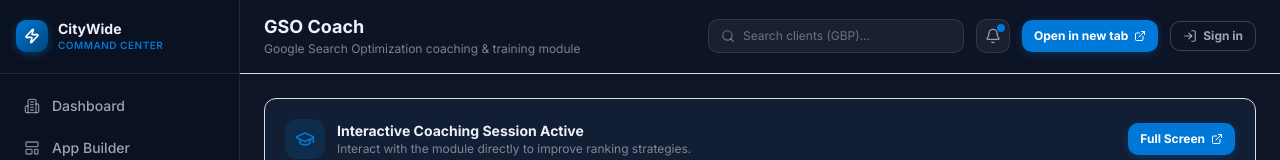
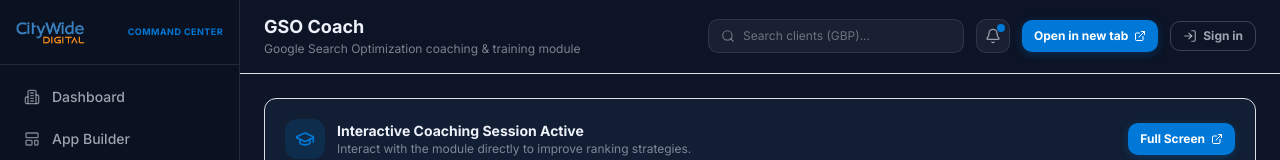
Before and after one commit to alanCWD/enter-CityWideDigitalPlatform, a React (Vite) app: page /coaching in a window 1280 px wide. Shown: the top 160 px of the page. Built offline with nearby package versions, Linux system fonts and the light colour scheme.

Commit message:
feat(ui): introduce Logo component and update branding

```diff
--- a/index.html
+++ b/index.html
@@ -3,7 +3,7 @@
 
 <head>
   <meta charset="UTF-8" />
-  <link href="/favicon.ico" rel="icon shortcut">
+  <link href="/cwd-logo.png" rel="icon shortcut" type="image/png">
   <meta name="viewport" content="width=device-width, initial-scale=1.0" />
   <link rel="preconnect" href="https://fonts.googleapis.com">
   <link rel="preconnect" href="https://fonts.gstatic.com" crossorigin>
--- /dev/null
+++ b/src/components/branding/Logo.tsx
@@ -0,0 +1,53 @@
+import { cn } from "@/lib/utils";
+
+interface LogoProps {
+  /** Visual size variant. Controls the rendered height of the logo image. */
+  size?: "xs" | "sm" | "md" | "lg";
+  /** Tailwind classes for additional styling (margin, opacity, etc.). */
+  className?: string;
+}
+
+const HEIGHTS: Record<NonNullable<LogoProps["size"]>, string> = {
+  xs: "h-5",
+  sm: "h-6",
+  md: "h-8",
+  lg: "h-12",
+};
+
+/**
+ * Official CityWide Digital wordmark.
+ *
+ * The logo file lives in /public/cwd-logo.png (orange "DIGITAL" + navy "CityWide").
+ * For dark backgrounds we tint the image via a CSS filter so the navy stays legible.
+ */
+export function Logo({ size = "md", className }: LogoProps) {
+  return (
+    <img
+      src="/cwd-logo.png"
+      alt="CityWide Digital"
+      className={cn(HEIGHTS[size], "w-auto select-none", className)}
+      draggable={false}
+    />
+  );
+}
+
+/**
+ * Variant tuned for dark surfaces: brightens the navy strokes so they read
+ * clearly against the deep-blue dashboard / portal backgrounds.
+ */
+export function LogoOnDark({ size = "md", className }: LogoProps) {
+  return (
+    <img
+      src="/cwd-logo.png"
+      alt="CityWide Digital"
+      className={cn(
+        HEIGHTS[size],
+        "w-auto select-none",
+        // Raise the navy text out of the dark background with a controlled brightness boost.
+        "[filter:brightness(1.6)_saturate(1.1)]",
+        className,
+      )}
+      draggable={false}
+    />
+  );
+}
--- a/src/components/dashboard/Sidebar.tsx
+++ b/src/components/dashboard/Sidebar.tsx
@@ -7,7 +7,6 @@ import {
   Bell,
   GraduationCap,
   Utensils,
-  Zap,
   X,
   Menu,
   TrendingUp,
@@ -17,6 +16,7 @@ import {
 import { useState } from "react";
 import { cn } from "@/lib/utils";
 import { motion, AnimatePresence } from "framer-motion";
+import { LogoOnDark } from "@/components/branding/Logo";
 
 const NAV_ITEMS = [
   { name: "Dashboard", path: "/dashboard", icon: Building2 },
@@ -77,13 +77,10 @@ function SidebarContent({ onNav }: { onNav: () => void }) {
   return (
     <div className="flex flex-col h-full overflow-y-auto">
       {/* Logo */}
-      <div className="px-4 py-5 border-b border-white/10 flex items-center gap-2.5">
-        <div className="w-8 h-8 rounded-lg bg-[linear-gradient(135deg,#0078D7,#00447A)] flex items-center justify-center shadow-[0_2px_8px_rgba(0,120,215,0.4)]">
-          <Zap className="w-4 h-4 text-white" strokeWidth={2.5} />
-        </div>
-        <div>
-          <div className="text-[#EEF1FA] font-bold text-sm leading-tight">CityWide</div>
-          <div className="text-[#0078D7] text-[10px] font-semibold uppercase tracking-wider">Command Center</div>
+      <div className="px-4 py-5 border-b border-white/10 flex items-center justify-between gap-2">
+        <LogoOnDark size="sm" />
+        <div className="text-[#0078D7] text-[9px] font-bold uppercase tracking-wider whitespace-nowrap">
+          Command Center
         </div>
       </div>
 
--- a/src/components/layout/Footer.tsx
+++ b/src/components/layout/Footer.tsx
@@ -1,5 +1,6 @@
 import { Link } from "react-router-dom";
-import { Zap, MapPin, Mail, Phone, Facebook, Instagram, Linkedin, Twitter } from "lucide-react";
+import { MapPin, Mail, Phone, Facebook, Instagram, Linkedin, Twitter } from "lucide-react";
+import { LogoOnDark } from "@/components/branding/Logo";
 
 const footerLinks = {
   Products: [
@@ -31,13 +32,8 @@ export default function Footer() {
         <div className="grid grid-cols-1 md:grid-cols-2 lg:grid-cols-5 gap-12 mb-12">
           {/* Brand Column */}
           <div className="lg:col-span-2">
-            <Link to="/" className="flex items-center gap-2 mb-4">
-              <div className="w-8 h-8 rounded-lg bg-[linear-gradient(135deg,#0078D7,#00447A)] flex items-center justify-center">
-                <Zap className="w-4 h-4 text-white" strokeWidth={2.5} />
-              </div>
-              <span className="text-[#EEF1FA] font-bold text-lg tracking-tight">
-                CityWide<span className="text-[#0078D7]"> Digital</span>
-              </span>
+            <Link to="/" className="flex items-center mb-4" aria-label="CityWide Digital — home">
+              <LogoOnDark size="md" />
             </Link>
             <p className="text-[rgba(238,241,250,0.6)] text-sm leading-relaxed mb-6 max-w-xs">
               Managed digital presence for local businesses. Connect your Google Business Profile
--- a/src/components/portal/PortalTopBar.tsx
+++ b/src/components/portal/PortalTopBar.tsx
@@ -3,6 +3,7 @@ import { LogOut, Store, Share2, BarChart3, GraduationCap, Home } from "lucide-re
 import { cn } from "@/lib/utils";
 import { useAuth } from "@/hooks/useAuth";
 import type { PortalConnection } from "@/hooks/usePortalConnections";
+import { LogoOnDark } from "@/components/branding/Logo";
 
 const TABS = [
   { name: "Overview", path: "", icon: Home, end: true },
@@ -37,9 +38,8 @@ export function PortalTopBar({ connection, otherConnections }: PortalTopBarProps
       <div className="px-6 py-3.5 flex items-center justify-between gap-4">
         {/* Brand + business name */}
         <div className="flex items-center gap-3 min-w-0">
-          <div className="w-9 h-9 rounded-lg bg-[linear-gradient(135deg,#0078D7,#00447A)] flex items-center justify-center shadow-[0_2px_8px_rgba(0,120,215,0.4)] flex-shrink-0">
-            <Store className="w-4 h-4 text-white" strokeWidth={2.5} />
-          </div>
+          <LogoOnDark size="sm" className="flex-shrink-0" />
+          <div className="hidden sm:block w-px h-6 bg-white/10 flex-shrink-0" />
           <div className="min-w-0">
             <div className="text-[10px] font-bold text-[#0078D7] uppercase tracking-wider">Client Portal</div>
             <div className="text-[#EEF1FA] font-bold text-sm truncate">
--- a/src/pages/portal/Login.tsx
+++ b/src/pages/portal/Login.tsx
@@ -3,6 +3,7 @@ import { Link, useLocation, useNavigate } from "react-router-dom";
 import { Loader2, LogIn, AlertCircle } from "lucide-react";
 import { useAuth } from "@/hooks/useAuth";
 import { useUserRole } from "@/hooks/useUserRole";
+import { LogoOnDark } from "@/components/branding/Logo";
 
 export default function Login() {
   const { signIn, session, user, loading: authLoading } = useAuth();
@@ -47,6 +48,9 @@ export default function Login() {
     <div className="min-h-screen bg-[linear-gradient(135deg,#0A1120_0%,#1B2A4A_55%,#00447A_100%)] flex items-center justify-center p-6">
       <div className="w-full max-w-md">
         <div className="text-center mb-6">
+          <Link to="/" className="inline-flex items-center justify-center mb-5" aria-label="CityWide Digital — home">
+            <LogoOnDark size="lg" />
+          </Link>
           <h1 className="text-2xl font-bold text-[#EEF1FA]">Client Portal</h1>
           <p className="text-sm text-[rgba(238,241,250,0.55)] mt-1">Sign in to your business workspace</p>
         </div>
--- a/src/pages/portal/Signup.tsx
+++ b/src/pages/portal/Signup.tsx
@@ -2,6 +2,7 @@ import { useEffect, useState, FormEvent } from "react";
 import { Link, useNavigate, useSearchParams } from "react-router-dom";
 import { Loader2, UserPlus, AlertCircle } from "lucide-react";
 import { useAuth } from "@/hooks/useAuth";
+import { LogoOnDark } from "@/components/branding/Logo";
 
 export default function Signup() {
   const { signUp, session, loading: authLoading } = useAuth();
@@ -36,6 +37,9 @@ export default function Signup() {
     <div className="min-h-screen bg-[linear-gradient(135deg,#0A1120_0%,#1B2A4A_55%,#00447A_100%)] flex items-center justify-center p-6">
       <div className="w-full max-w-md">
         <div className="text-center mb-6">
+          <Link to="/" className="inline-flex items-center justify-center mb-5" aria-label="CityWide Digital — home">
+            <LogoOnDark size="lg" />
+          </Link>
           <h1 className="text-2xl font-bold text-[#EEF1FA]">Create your account</h1>
           <p className="text-sm text-[rgba(238,241,250,0.55)] mt-1">
             Use the email your agency invited you with.
```
Also changed, not shown: src/components/layout/Navbar.tsx (+4 -8 lines), public/cwd-logo.png (added).
